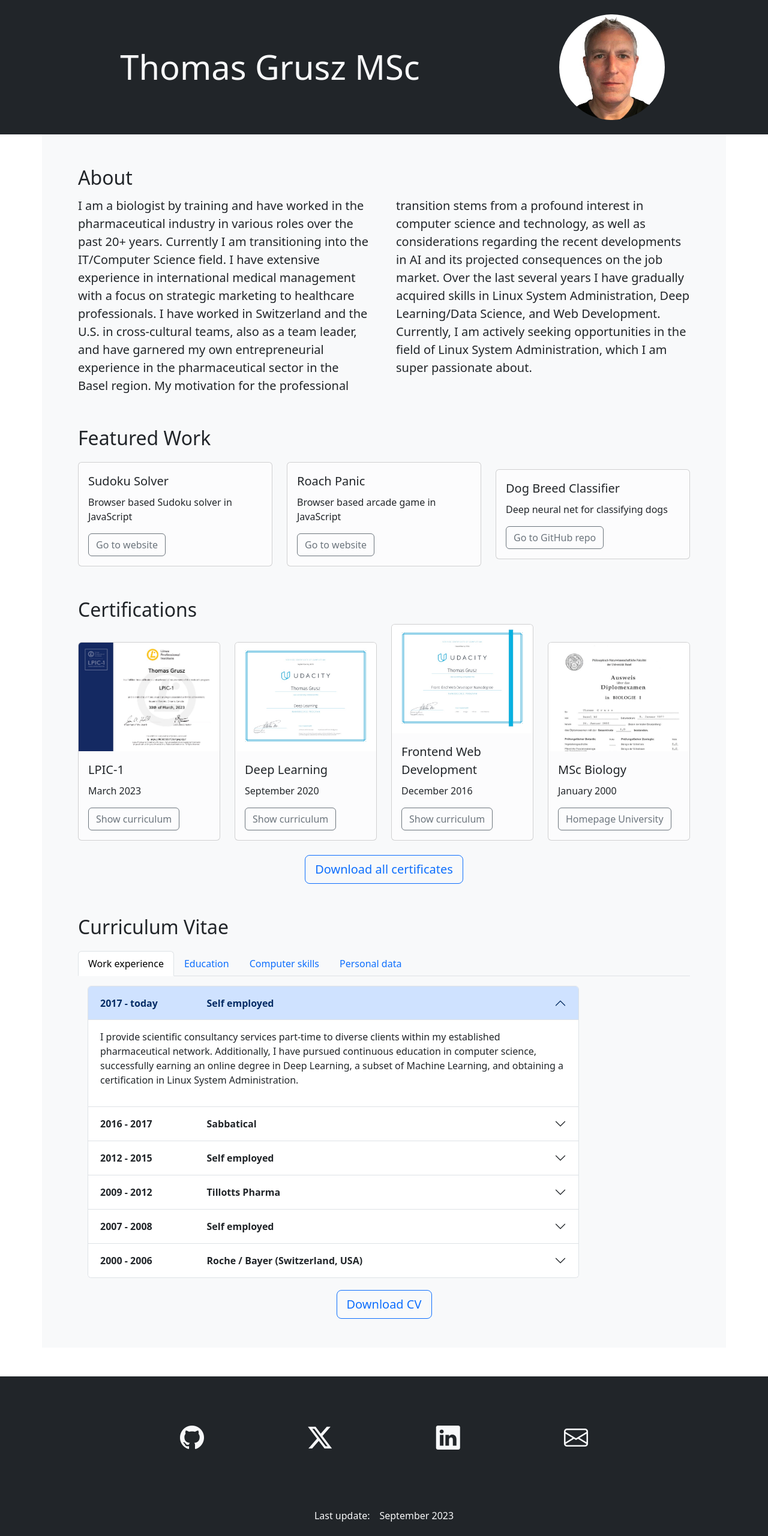
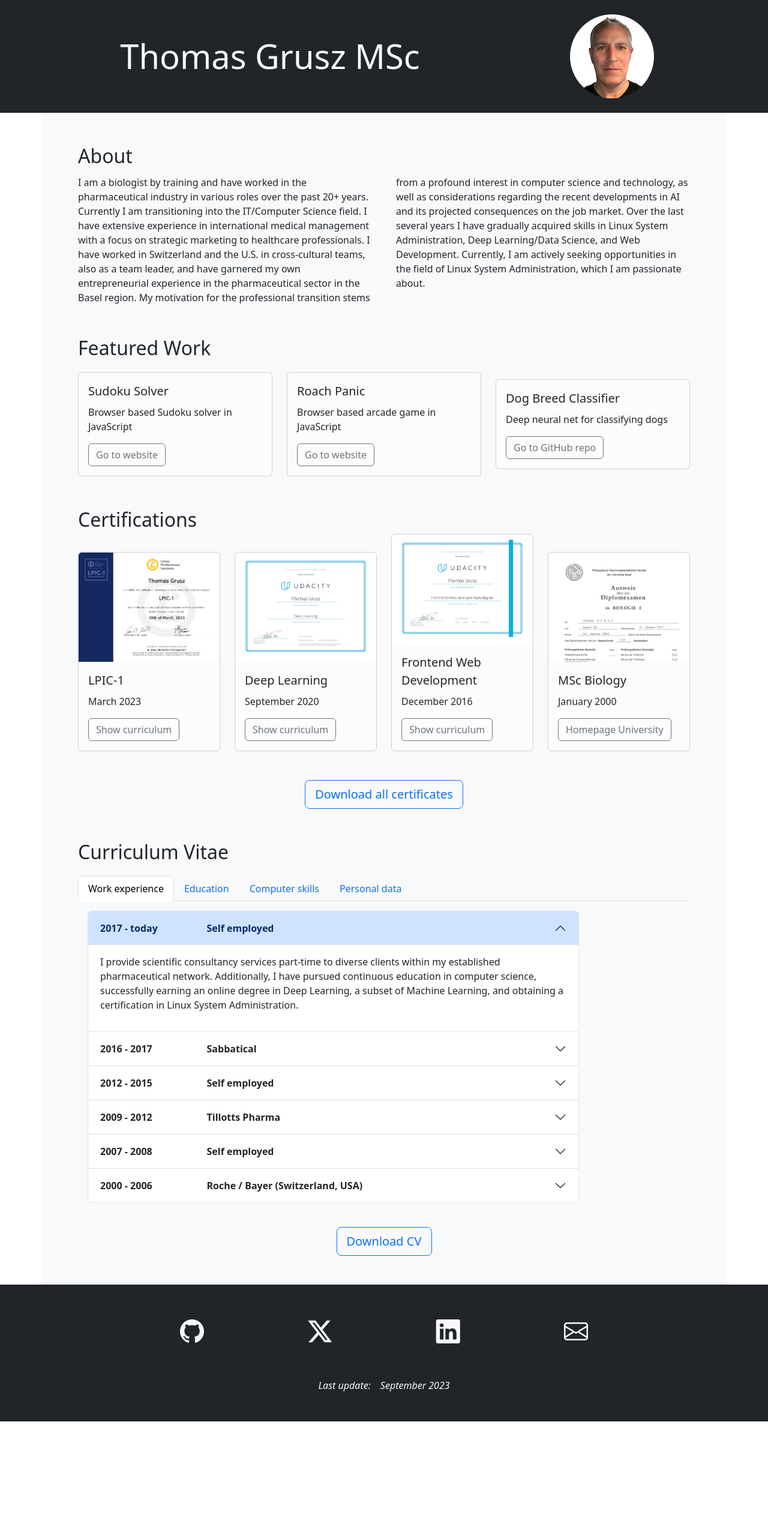
Before and after one commit to thomasgrusz/thomasgrusz.github.io, a plain HTML site: page index.html in a window 1280 px wide. Shown: the whole page at 60% size. After the commit the page ends 2369 px from the top, so only its background shows below. Drawn offline with nearby package versions, Linux system fonts and the light colour scheme.

Commit message:
various design tweaks
- reduce size of header bar and portrait image
- reduce size of footer and change spacing of social media icons
- reduce font size of *About* section
- move download buttons down a bit
- make headings in CV accordion all semibold

```diff
--- a/index.html
+++ b/index.html
@@ -12,12 +12,6 @@
     integrity="sha384-4bw+/aepP/YC94hEpVNVgiZdgIC5+VKNBQNGCHeKRQN+PtmoHDEXuppvnDJzQIu9" crossorigin="anonymous">
   <link rel="stylesheet" href="https://cdn.jsdelivr.net/npm/bootstrap-icons@1.11.0/font/bootstrap-icons.css">
   <style>
-    /* Fix portrait image size from small screens upwards */
-    #portrait {
-      width: 49.4%;
-      min-width: 130px;
-    }
-
     /* Animate card image on hover to scale up slightly in size */
     .card-img-top {
       transition: 0.2s ease;
@@ -30,13 +24,6 @@
     /* Cumstom styling for email tooltip in footer */
     .custom-tooltip .tooltip-inner {
       max-width: 230px;
-    }
-
-    /* Fix the size of portrait image on very small screens */
-    @media screen and (max-width: 575px) {
-      #portrait {
-        width: 170px;
-      }
     }
 
     /* Split About section into two columns on large screens */
@@ -55,7 +42,8 @@
     <div class="container-lg">
       <div class="row text-center align-items-center">
         <div class="col-sm-8 py-2 display-4 fw-lighter">Thomas Grusz MSc</div>
-        <div class="col-sm-4 pt-2 pt-sm-4 pb-4"><img id="portrait" src="assets/thg.jpg" alt="Portrait of Thomas Grusz"
+        <div class="col-sm-4 pt-2 pt-sm-4 pb-4">
+          <img id="portrait" src="assets/thg_140x140.jpeg" alt="Portrait of Thomas Grusz"
             class="img-fluid rounded-circle">
         </div>
       </div>
@@ -66,7 +54,7 @@
     <!-- ABOUT -->
     <section id="about" class="px-3 pt-4 mb-5 px-sm-5 pt-sm-5 mb-sm-5">
       <div class="fs-2 fw-light mb-2">About</div>
-      <p class="fs-5">I am a biologist by training and have worked in the pharmaceutical industry in various roles over
+      <p class="fs-6">I am a biologist by training and have worked in the pharmaceutical industry in various roles over
         the past 20+ years. Currently I am transitioning into the IT/Computer Science field. I have extensive experience
         in international medical management with a focus on strategic marketing to healthcare professionals. I have
         worked in Switzerland and the U.S. in cross-cultural teams, also as a team
@@ -75,7 +63,7 @@
         as well as considerations regarding the recent developments in AI and its projected consequences on the job
         market. Over the last several years I have gradually acquired skills in Linux System Administration, Deep
         Learning/Data Science, and Web Development. Currently, I am actively seeking opportunities in the field of Linux
-        System Administration, which I am super passionate about.</p>
+        System Administration, which I am passionate about.</p>
     </section>
     <!-- FEATURED WORK -->
     <section id="featured-work" class="px-3 my-5 px-sm-5 my-sm-5">
@@ -182,7 +170,8 @@
           </div>
         </div>
       </div>
-      <div class="row justify-content-center text-center mt-4">
+      <!-- Download button Certificates -->
+      <div class="row justify-content-center text-center mt-5">
         <div class="col">
           <a href="assets/Certifications_Thomas_Grusz.pdf" target="_blank"
             class="btn btn-lg btn-outline-primary">Download all certificates</a>
@@ -190,7 +179,7 @@
       </div>
     </section>
     <!-- CURICULUM VITAE -->
-    <section id="cv" class="px-3 mt-5 pb-5 px-sm-5 mt-sm-5 mb-sm-5">
+    <section id="cv" class="px-3 mt-5 pb-5 px-sm-5 mt-sm-5">
       <div class="fs-2 fw-light mb-3">Curriculum Vitae</div>
       <nav>
         <!-- Nav Tabs -->
@@ -497,7 +486,8 @@
           </div>
         </div>
       </nav>
-      <div class="row justify-content-center text-center mt-1">
+      <!-- Download button CV -->
+      <div class="row justify-content-center text-center mt-4">
         <div class="col">
           <a href="assets/CV_Thomas_Grusz_Eng_2023_website_version.pdf" target="_blank"
             class="btn btn-lg btn-outline-primary">Download CV</a>
@@ -506,32 +496,32 @@
     </section>
   </main>
   <!-- FOOTER -->
-  <footer class="container-fluid bg-dark text-light text-center pt-sm-5">
+  <footer class="container-fluid bg-dark text-light text-center pt-5">
     <!-- Social Media and Contact -->
-    <div class="row justify-content-center py-4 fs-1">
-      <p class="col-sm-2">
+    <div id="social-media" class="row justify-content-center fs-1 gy-4">
+      <div class="col-5 col-sm-2 col-xxl-1">
         <a href="https://github.com/thomasgrusz" class="text-decoration-none link-light" target="_blank"><i
             class="bi bi-github"></i></a>
-      </p>
-      <p class="col-sm-2">
+      </div>
+      <div class="col-5 col-sm-2 col-xxl-1">
         <a href="https://x.com/thomasgrusz" class="text-decoration-none link-light" target="_blank"><i
             class="bi bi-twitter-x"></i></a>
-      </p>
-      <p class="col-sm-2">
+      </div>
+      <div class="col-5 col-sm-2 col-xxl-1">
         <a href="https://www.linkedin.com/in/thomasgrusz/" class="text-decoration-none link-light" target="_blank"><i
             class="bi bi-linkedin"></i></a>
-      </p>
-      <p class="col-sm-2">
+      </div>
+      <div class="col-5 col-sm-2 col-xxl-1">
         <span id="email" data-bs-placement="top" data-bs-title="thomas.grusz@protonmail.com"
           data-bs-custom-class="custom-tooltip">
           <a href="mailto:thomas.grusz@protonmail.com" class="text-decoration-none link-light" target="_blank"><i
               class="bi bi-envelope"></i></a>
         </span>
-      </p>
+      </div>
     </div>
-    <!-- Copyright Info -->
-    <div class="row pb-5 py-sm-5">
-      <div class="fs-6">Last update:<span class="ps-3">September 2023</span></div>
+    <!-- Last Update Info -->
+    <div class="row py-5">
+      <div class="fs-6 fst-italic">Last update:<span class="ps-3">September 2023</span></div>
     </div>
   </footer>
   <!-- MODALS -->
```
Also changed, not shown: assets/thg.jpg (deleted), assets/thg_140x140.jpeg (added).
